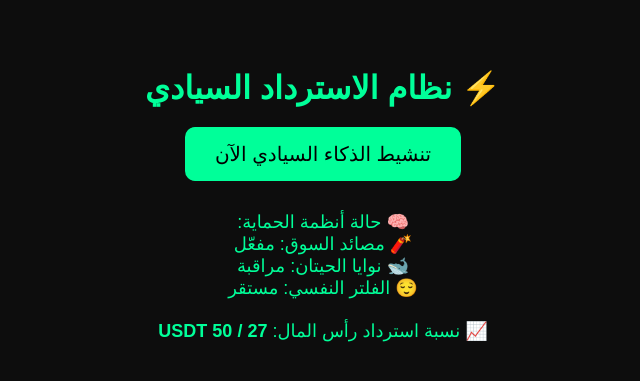
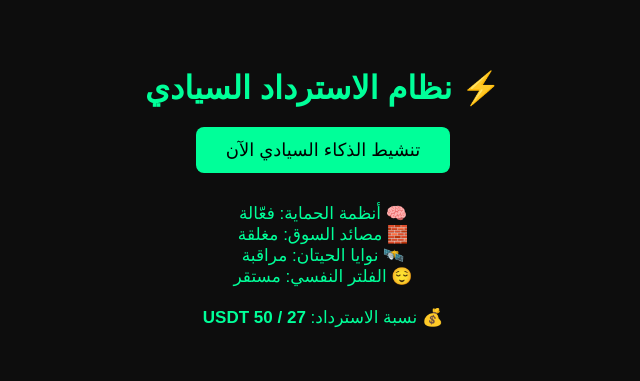
Before and after one commit to hairmoda/ZeroSpikeTracker-1, a Flask app: page /recovery-flow in a window 1280 px wide. Shown: the top 381 px of the page, without its empty margins (317-957 px from the left). Run offline with Flask 3, Linux system fonts and the light colour scheme.

Commit message:
Update recovery_flow.html

```diff
--- a/templates/recovery_flow.html
+++ b/templates/recovery_flow.html
@@ -1,7 +1,7 @@
 <!DOCTYPE html>
 <html lang="ar" dir="rtl">
 <head>
-  <meta charset="UTF-8">
+  <meta charset="UTF-8" />
   <title>⚡ نظام الاسترداد السيادي</title>
   <style>
     body {
@@ -17,54 +17,60 @@
     }
     button {
       background-color: #00ff99;
+      color: #000;
+      padding: 12px 30px;
+      font-size: 18px;
       border: none;
-      padding: 15px 30px;
-      font-size: 20px;
+      border-radius: 8px;
       cursor: pointer;
-      border-radius: 10px;
+      transition: all 0.3s ease;
+    }
+    button:disabled {
+      opacity: 0.6;
+      cursor: not-allowed;
     }
     .status {
       margin-top: 30px;
-      font-size: 18px;
+      font-size: 17px;
     }
-    #messageBox {
-      margin-top: 20px;
+    #recommendation {
+      margin-top: 30px;
       font-size: 20px;
+      color: white;
+      background-color: #111;
+      padding: 15px;
+      border-radius: 8px;
       display: none;
-      color: white;
     }
   </style>
 </head>
 <body>
   <h1>⚡ نظام الاسترداد السيادي</h1>
+
   <button id="recoveryBtn">تنشيط الذكاء السيادي الآن</button>
 
   <div class="status">
-    🧠 حالة أنظمة الحماية:<br>
-    🧨 مصائد السوق: مفعّل<br>
-    🐋 نوايا الحيتان: مراقبة<br>
-    😌 الفلتر النفسي: مستقر<br>
-    <br>
-    📈 نسبة استرداد رأس المال: <b>27 / 50 USDT</b>
+    🧠 أنظمة الحماية: فعّالة<br>
+    🧱 مصائد السوق: مغلقة<br>
+    🛰️ نوايا الحيتان: مراقبة<br>
+    😌 الفلتر النفسي: مستقر<br><br>
+    💰 نسبة الاسترداد: <b>27 / 50 USDT</b>
   </div>
 
-  <div id="messageBox"></div>
+  <div id="recommendation"></div>
 
   <script>
-    document.getElementById('recoveryBtn').addEventListener('click', async () => {
-      const btn = document.getElementById('recoveryBtn');
+    const btn = document.getElementById('recoveryBtn');
+    const box = document.getElementById('recommendation');
+
+    btn.addEventListener('click', async () => {
       btn.innerText = "✅ تم التفعيل";
       btn.disabled = true;
 
-      try {
-        const response = await fetch("/trigger-recovery", { method: "POST" });
-        const data = await response.json();
-        const msgBox = document.getElementById("messageBox");
-        msgBox.innerText = "📌 التوصية: " + data.message;
-        msgBox.style.display = "block";
-      } catch (err) {
-        alert("حدث خطأ أثناء جلب التوصية.");
-      }
+      const res = await fetch('/trigger-recovery', { method: "POST" });
+      const data = await res.json();
+      box.innerText = "📌 التوصية: " + data.message;
+      box.style.display = "block";
     });
   </script>
 </body>
```
